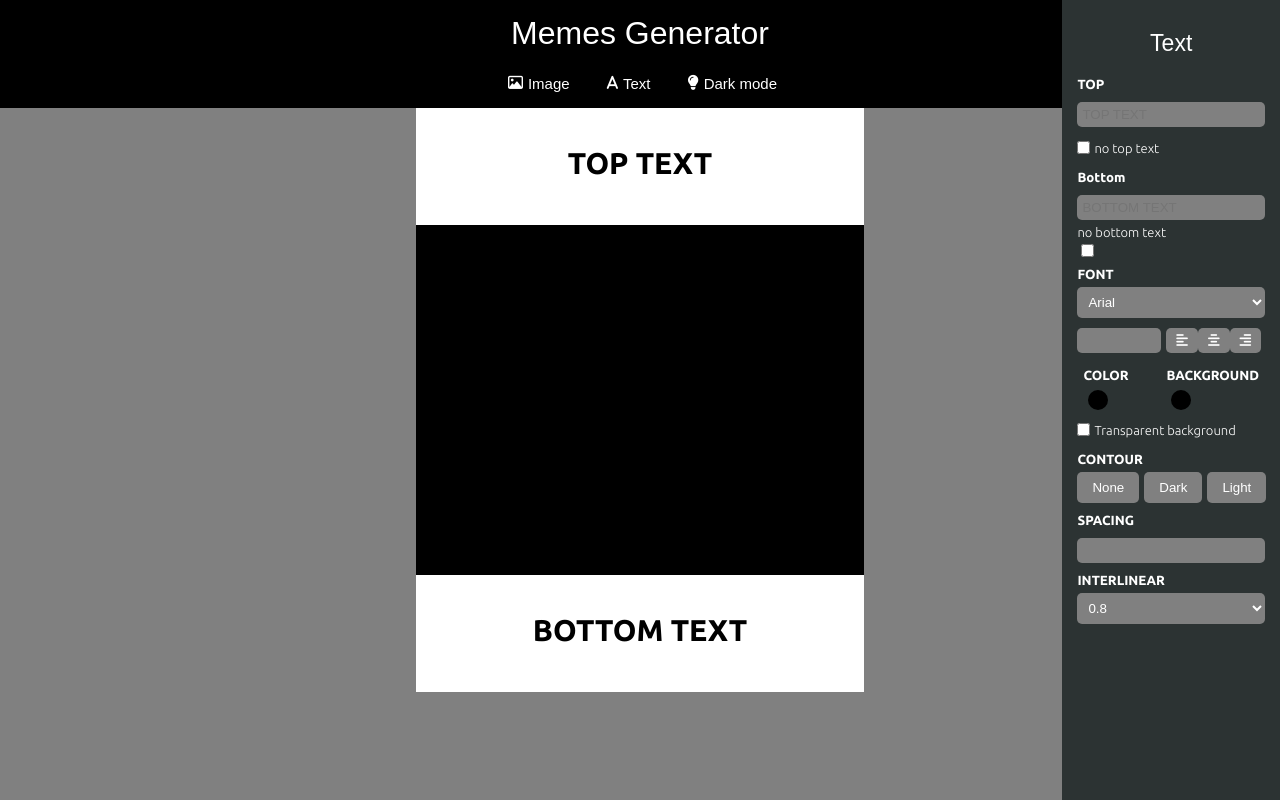
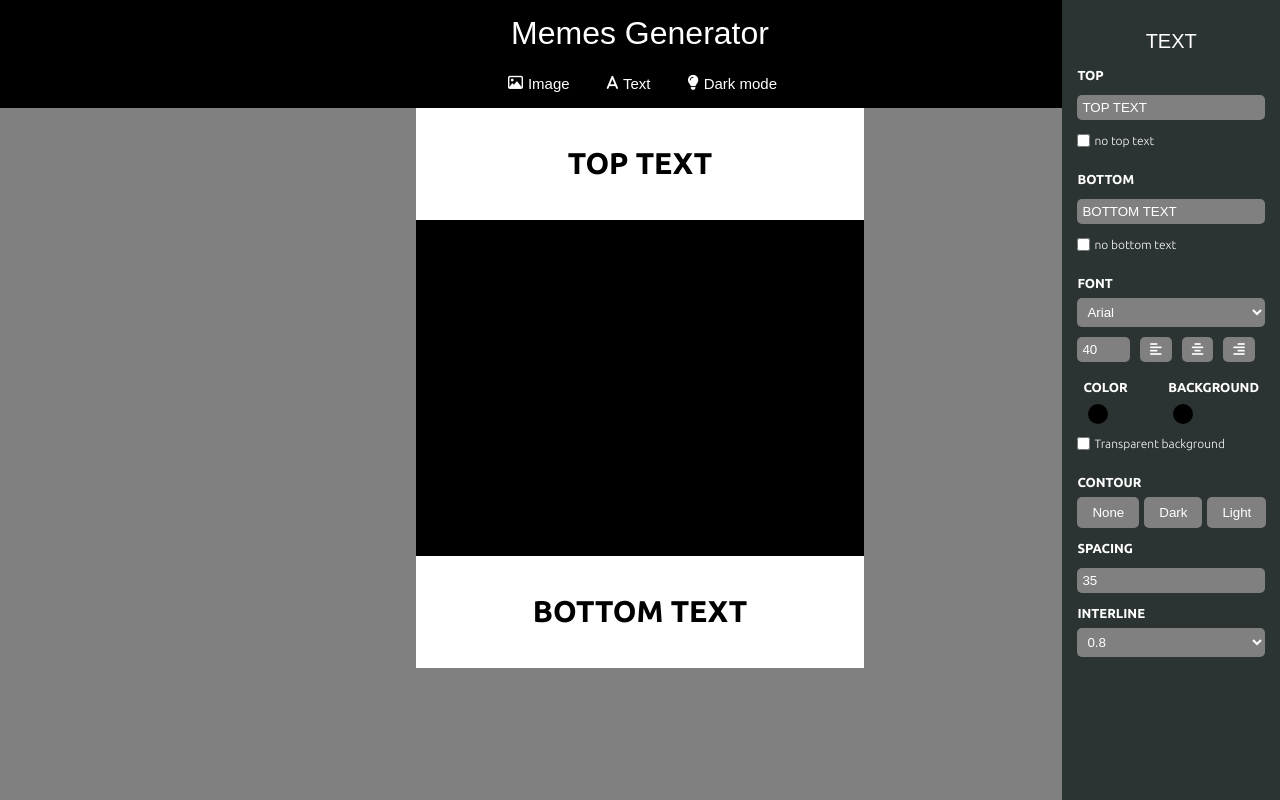
Before and after one commit to Angellysg/Memes-Generator, a plain HTML site: page index.html in a window 1280 px wide. Both pictures are taken after a click on the button "Text". Drawn offline with Linux system fonts and the light colour scheme; a web font is replaced by a local one.

Commit message:
function buttons image and text done

```diff
--- a/index.html
+++ b/index.html
@@ -9,187 +9,283 @@
     <link rel="preconnect" href="https://fonts.googleapis.com">
     <link rel="preconnect" href="https://fonts.gstatic.com" crossorigin>
     <link href="https://fonts.googleapis.com/css2?family=Belanosima:wght@400;600&family=Ubuntu:wght@300;700&display=swap" rel="stylesheet">
-
     <title>Memes Generator</title>
 </head>
 <body>
     <header>
-        <h1>Memes Generator</h1>
-
+        <!-- ----------#### HEADER ####---------- -->
+        <h1>
+            Memes Generator
+        </h1>
+        <!-- ----------#### BUTTONS NAV ####---------- -->
         <nav>
-
-        <button class="buttons" id="img-btn"><h2><i class="fa-regular fa-image"></i>Image</h2></button>
-
-        <button class="buttons" id="text-btn"><h2><i class="fa-solid fa-a"></i>Text</h2></button>
-
-        <button class="buttons" id="mode-btn"><h2><i class="fa-sharp fa-solid fa-lightbulb"></i>Dark mode</h2></button>
-
+        <button class="buttons" id="img-btn">
+            <i class="fa-regular fa-image"></i>
+                Image
+        </button>
+        <button class="buttons" id="text-btn">
+            <i class="fa-solid fa-a"></i>
+                Text
+        </button>
+        <button class="buttons" id="mode-btn">
+            <i class="fa-sharp fa-solid fa-lightbulb"></i>
+                Dark mode
+        </button>
         </nav>
-
     </header>
-
+        <!-- ----------#### CONTAINER MEME MAIN ####---------- -->
     <main class="main-container" id="main-container">
         <div class="meme-container" id="meme-container">
         <div class="meme-img" id="meme-img">
-            <h4 class="text-container top-text" id="top-text-container">TOP TEXT</h4>
-            <h4 class="text-container bottom-text" id="bottom-text-container">BOTTOM TEXT</h4>
+            <h4 class="text-container top-text" id="top-text-container">
+                TOP TEXT
+            </h4>
+            <h4 class="text-container bottom-text" id="bottom-text-container">
+                BOTTOM TEXT
+            </h4>
         </div>
         </div>
     </main>
-
-
-        <!-- ASIDE IMAGE -->
-
-    <aside class="aside-image" id="aside-img-container">
-
-        <h3>Image</h3>
-
-        <h5>URL</h5>
-        <input class="input-text" type="url" placeholder="url" id="url-input" >
-
-        <h5>BACKGROUND</h5>
-
+        <!-- ----------#### ASIDE IMAGE ####---------- -->
+    <aside class="aside" id="aside-img-container">
+        <h3>
+            IMAGE
+        </h3>
+        <h5>
+            URL
+        </h5>
+        <label for="url-input">
+        <input class="input-text" type="url" placeholder="URL" id="url-input" >
+        </label>
+        <h5>
+            BACKGROUND
+        </h5>
         <div class="background-filters">
         <div class="container-color">
         <input type="color" class="input-color" id="color-picker" />
         <p id="color-name" ></p>
         </div>
-
-        <select name="select" value="None" id="" >
-            <option value="none">None</option>
-            <option value="clarify">Clarify</option>
-            <option value="darken">Darken</option>
-            <option value="difference">Difference</option>
-            <option value="brightness">Brightness</option>
-            <option value="multiply">Multiply</option>
+        <select  name="select" value="None" id="" >
+            <option value="none">
+                None
+            </option>
+            <option value="clarify">
+                Clarify
+            </option>
+            <option value="darken">
+                Darken
+            </option>
+            <option value="difference">
+                Difference
+            </option>
+            <option value="brightness">
+                Brightness
+            </option>
+            <option value="multiply">
+                Multiply
+            </option>
         </select>
         </div>
-
-        <h5>FILTERS</h5>
-
-        <label for="">BRIGHT</label>
+        <h5>
+            FILTERS
+        </h5>
+        <label class="label-filters-input-img" for="bright-input">
+            BRIGHT
         <input type="range" min="0" max="1" value="1" step="0.1" id="bright-input">
-
-        <label for="">OPACITY</label>
+        </label>
+        <label class="label-filters-input-img" for="opacity-input">
+            OPACITY
         <input type="range" min="0" max="1" value="1" step="0.1" id="opacity-input">
-
-        <label for="">CONTRAST</label>
+        </label>
+        <label class="label-filters-input-img" for="contrast-input">
+            CONTRAST
         <input type="range" min="100%" max="1000%" value="100%" step="1%" id="contrast-input">
-
-        <label for="">BLUR</label>
+        </label>
+        <label class="label-filters-input-img" for="blur-input">
+            BLUR
         <input type="range" min="0px" max="10px" value="0px" step="0.1px" id="blur-input">
-
-        <label for="">GRAYSCALE</label>
+        </label>
+        <label class="label-filters-input-img" for="grayscale-input">
+            GRAYSCALE
         <input type="range" min="0%" max="100%" value="0%" step="1%" id="grayscale-input">
-
-        <label for="">SEPIA</label>
+        </label>
+        <label class="label-filters-input-img" for="sepia-input">
+            SEPIA
         <input type="range" min="0%" max="100%" value="0%" step="1%" id="sepia-input">
-
-        <label for="">HUE</label>
+        </label>
+        <label class="label-filters-input-img" for="hue-input">
+            HUE
         <input type="range" min="0deg" max="359deg" value="0deg" step="1deg" id="hue-input">
-
-        <label for="">SATURATION</label>
+        </label>
+        <label class="label-filters-input-img" for="saturation-input">
+            SATURATION
         <input type="range" min="100%" max="1000%" value="100%" step="10%" id="saturation-input">
-
-        <label for="">NEGATIVE</label>
+        </label>
+        <label class="label-filters-input-img" for="negative-input">
+            NEGATIVE
         <input type="range" min="0" max="1" value="1" step="0.1" id="negative-input">
-
-        <button class="reset">Reset Filters</button>
-
+        </label>
+        <button class="reset">
+            Reset Filters
+        </button>
     </aside>
-
-    <!-- ASIDE TEXT -->
-
-    <aside class="aside-text hidden" id="aside-text-container">
-        <h3>Text</h3>
-
-        <h5>TOP</h5>
+        <!-- ----------#### ASIDE TEXT ####---------- -->
+    <aside class="aside hidden" id="aside-text-container">
+        <h3>
+            TEXT
+        </h3>
+        <h5>
+            TOP
+        </h5>
+        <label for="top-text">
         <input class="input-text" type="text" name="" id="top-text" placeholder="TOP TEXT">
-
-        <div class="conrainer-no-top-text">
-        <label class="no-top-text" for=""><p>no top text</p></label>
-        <input class="no-top-text" type="checkbox" name="" id="">
+        </label>
+        <div class="container-no-top-text">
+        <label class="no-top-text" for="no-top-text">
+            <p>
+            no top text
+            </p>
+        <input class="no-top-text" type="checkbox" name="" id="no-top-text">
+        </label>
         </div>
-
-        <h5>Bottom</h5>
+        <h5>
+            BOTTOM
+        </h5>
+        <label for="bottom-text">
         <input class="input-text" type="text" name="" id="bottom-text" placeholder="BOTTOM TEXT">
-
+        </label>
         <div class="container-no-bottom-text">
-            <label class="no-bottom-text" for=""><p>no bottom text</p></label>
-            <input class="no-bottom-text" type="checkbox" name="" id="">
+            <label class="no-bottom-text" for="no-bottom-text">
+                <p>
+                    no bottom text
+                </p>
+            <input class="no-bottom-text" type="checkbox" name="" id="no-bottom-text">
+            </label>
         </div>
-
-        <h5>FONT</h5>
-        <select name="select" value="Arial" id="" >
-            <option value="Arial">Arial</option>
-            <option value="Arial Black">Arial Black </option>
-            <option value="American Typewriter">American Typewriter</option>
-            <option value="Andale Mono">Andale Mono</option>
-            <option value="Comic Sans MS">Comic Sans MS</option>
-            <option value="Helvetica">Helvetica</option>
-            <option value="Impact">Impact</option>
-            <option value="Verdana">Verdana</option>
-            <option value="Times New Roman">Times New Roman</option>
+        <h5>
+            FONT
+        </h5>
+        <select class="font-select" name="select" value="Arial" id="" >
+            <option value="Arial">
+                Arial
+            </option>
+            <option value="Arial Black">
+                Arial Black
+            </option>
+            <option value="American Typewriter">
+                American Typewriter
+            </option>
+            <option value="Andale Mono">
+                Andale Mono
+            </option>
+            <option value="Comic Sans MS">
+                Comic Sans MS
+            </option>
+            <option value="Helvetica">
+                Helvetica
+            </option>
+            <option value="Impact">
+                Impact
+            </option>
+            <option value="Verdana">
+                Verdana
+            </option>
+            <option value="Times New Roman">
+                Times New Roman
+            </option>
         </select>
-
         <div class="font-container">
-            <input class="number input-text" type="number" name="" id="">
-
+            <label for="">
+            <input class="number input-text" type="number" value="40" name="" id="">
+            </label>
         <div class="container-bottom-aling">
-            <button class="bottom-aling input-text"><i class="fa-solid fa-align-left"></i></button>
-            <button class="bottom-aling input-text"><i class="fa-solid fa-align-center"></i></button>
-            <button class="bottom-aling input-text"><i class="fa-solid fa-align-right"></i></button>
+            <button class="bottom-aling input-text">
+                <i class="fa-solid fa-align-left"></i>
+            </button>
+            <button class="bottom-aling input-text">
+                <i class="fa-solid fa-align-center"></i>
+            </button>
+            <button class="bottom-aling input-text">
+                <i class="fa-solid fa-align-right"></i>
+            </button>
         </div>
         </div>
-
         <div class="color-background">
-
-
             <div class="container-color-text">
                 <div class="title-color-text">
-                <h5>COLOR</h5>
+                <h5>
+                    COLOR
+                </h5>
                 </div>
+                <label for="input-color">
                 <input type="color" class="input-color " id="input-color" />
+                </label>
                 <p id="color-name" ></p>
                 </div>
-
-
             <div class="container-background-text">
                 <div class="title-color-text">
-                <h5>BACKGROUND</h5>
+                <h5>
+                    BACKGROUND
+                </h5>
                 </div>
+                <label for="input-color-background">
                 <input type="color" class="input-color" id="input-color-background" />
+                </label>
                 <p id="color-name"></p>
             </div>
         </div>
-
-        <div class="conrainer-no-bottom-text">
-            <label class="no-bottom-text" for=""><p>Transparent background</p></label>
+        <div class="container-no-bottom-text">
+            <label class="no-bottom-text" for="">
+                <p>
+                    Transparent background
+                </p>
             <input class="no-bottom-text" type="checkbox" name="" id="">
+            </label>
         </div>
-
-        <h5>CONTOUR</h5>
-
+        <h5>
+            CONTOUR
+        </h5>
         <div class="container-button-contour">
-        <button class="button-contour">None</button>
-        <button class="button-contour">Dark</button>
-        <button class="button-contour">Light</button>
+        <button class="button-contour">
+            None
+        </button>
+        <button class="button-contour">
+            Dark
+        </button>
+        <button class="button-contour">
+            Light
+        </button>
         </div>
-
-        <h5>SPACING</h5>
-        <input class="spacing " type="number" name="" id="">
-
-        <h5>INTERLINEAR</h5>
-        <select name="select" value="1.2" id="" >
-            <option value="0.8">0.8</option>
-            <option value="1">1</option>
-            <option value="1.2">1.2</option>
-            <option value="1.5">1.5</option>
-            <option value="2">2</option>
-            <option value="2.5">2.5</option>
+        <h5>
+            SPACING
+        </h5>
+        <label for="">
+        <input class="spacing " type="number" value="35" name="" id="">
+        </label>
+        <h5>
+            INTERLINE
+        </h5>
+        <select class="font-select" name="select" value="1.2" id="" >
+            <option value="0.8">
+                0.8
+            </option>
+            <option value="1">
+                1
+            </option>
+            <option value="1.2">
+                1.2
+            </option>
+            <option value="1.5">
+                1.5
+            </option>
+            <option value="2">
+                2
+            </option>
+            <option value="2.5">
+                2.5
+            </option>
         </select>
     </aside>
-
 <script src="script.js"></script>
 </body>
 </html>
--- a/script.js
+++ b/script.js
@@ -1,4 +1,4 @@
-//Asides //
+// Asides //
 
 const textButton = document.getElementById("text-btn");
 const imgButton = document.getElementById("img-btn");
@@ -19,23 +19,8 @@ const hideImgAside = () => {
 textButton.addEventListener("click" , () => hideImgAside());
 imgButton.addEventListener("click" , () => hideTextAside());
 
-/*function hideTextAside() {
-    imgAside.classList.add("hidden");
-    textAside.classList.remove("hidden");
-}
 
-const hideImgAside = () => {
-    imgAside.classList.remove("hidden");
-    textAside.classList.add("hidden");
-}
-
-textButton.addEventListener("click" , () => hideImgAside());
-imgButton.addEventListener("click" , () => hideTextAside())*/
-
-///////////////////////////////////////////////////////////////////
-
-
-//Text up and Text Bottom//
+// Text up and Text Bottom //
 const textTop = document.getElementById("top-text-container");
 const textBottom = document.getElementById("bottom-text-container");
 const inputTextTop = document.getElementById("top-text")
@@ -50,7 +35,7 @@ inputTextBottom.addEventListener("input" , () => {
 })
 
 
-//Meme Image Container//
+// Meme Image Container //
 const inputUrl = document.getElementById("url-input");
 const imgContainer = document.getElementById("meme-img");
 
@@ -61,7 +46,7 @@ inputUrl.addEventListener( "input" , () => {
 // input background text color//
 
 const inputColor = document.getElementById("input-color")
-//let colors;
+let colors;
 
 inputColor.addEventListener("input" , () => {
     textTop.style.color = `${inputColor.value}`
--- a/style.css
+++ b/style.css
@@ -8,10 +8,6 @@ body{
     background-color: grey;
 }
 
-.hidden {
-    display: none;
-}
-
 header{
     display: flex;
     flex-direction: column;
@@ -19,7 +15,6 @@ header{
     align-items: center;
     background-color: black;
     color: white;
-
 }
 
 h1{
@@ -29,15 +24,27 @@ h1{
     padding: 15px 0px;
 }
 
+
 nav{
     display: flex ;
     align-items: center;
     margin-bottom: 8px;
-
 }
 
-button , input , select {
-    outline: gray;
+input{
+    margin: 5px 0px;
+}
+
+input::placeholder {
+    color: white;
+}
+
+input:focus , select:focus{
+    outline: silver;
+}
+
+.hidden{
+    display: none;
 }
 
 .buttons{
@@ -50,21 +57,7 @@ button , input , select {
     margin: 0px 8px;
     background-color: black;
     border: none;
-}
-
-
-h2{
-    display: flex;
-    font-family: 'Belanosima', sans-serif;
-    font-weight: lighter;
-    font-size: 15px;
     color: white;
-}
-
-
-.fa-image, .fa-a , .fa-lightbulb {
-    margin: 0px 5px;
-    font-size: 15px;
 }
 
 .buttons:hover{
@@ -73,7 +66,13 @@ h2{
     border-radius: 4px;
 }
 
-/*MAIN CONTAINER*/
+.fa-image, .fa-a , .fa-lightbulb {
+    margin: 0px 5px;
+    font-size: 15px;
+}
+
+
+/* MAIN CONTAINER */
 
 .main-container {
     display: flex;
@@ -81,19 +80,19 @@ h2{
     background-color:grey;
 }
 
-
 .meme-container {
-    height: 73vh;
+    height: 70vh;
     width: 35%;
     display: flex;
     flex-direction: column;
     justify-content: center;
+
 }
 
 .meme-img {
     width: 100%;
-    height: 100%;
     display: flex;
+    flex-grow: 1;
     flex-direction: column;
     justify-content: space-between;
     background-color: black;
@@ -117,18 +116,12 @@ h2{
     text-align: center;
 }
 
-/*MAIN CONTAINER*/
+/* MAIN CONTAINER */
 
-
-/*Aside image*/
-
-.aside-image{
+.aside{
     width: 17%;
     height: 100%;
     background-color: #2C3333;
-    display: flex;
-    flex-direction: column;
-    justify-content: flex-start;
     padding: 30px 15px;
     overflow: auto;
     position: fixed;
@@ -136,13 +129,14 @@ h2{
     right: 0;
 }
 
+/* ASIDE IMAGE */
 
 h3{
     display: flex;
     color: white;
     justify-content: center;
     font-family: 'Belanosima', sans-serif;
-    font-size: 23px;
+    font-size: 20px;
     font-weight: lighter;
     align-items: center;
     margin-bottom: 15px;
@@ -151,21 +145,20 @@ h3{
 h5{
     color: white;
     font-family: 'Ubuntu', sans-serif;
-    font-size: 18;
-    margin: 5px 0px;
+    font-size: 13px;
+    margin: 8px 0px;
 
 }
 
-label{
+.label-filters-input-img{
+    display: flex;
+    flex-direction: column;
+    width: 100%;
     font-family: 'Ubuntu', sans-serif;
-    font-size: 13px;
-    color: white;;
+    font-size: 12px;
+    color: white;
+    margin: 5px;
 }
-
-input{
-    margin: 5px 0px;
-}
-
 
 
 .input-color {
@@ -211,7 +204,6 @@ select{
 input[type=range]{
     accent-color: grey;
     border-radius: 5px;
-
 }
 
 option {
@@ -234,42 +226,38 @@ option {
     background-color: rgb(149, 145, 145);
 }
 
+/* ASIDE TEXT */
 
-/*Aside Text*/
-
-.aside-text{
-    width: 17%;
-    height: 100%;
-    background-color: #2C3333;
+.container-no-top-text , .container-no-bottom-text{
     display: flex;
-    flex-direction: column;
-    justify-content: flex-start;
-    padding: 30px 15px;
-    overflow: auto;
-    position: fixed;
-    top: 0;
-    right: 0;
+    margin-top: 4px;
+    margin-bottom: 20px;
 }
 
-.conrainer-no-top-text , .conrainer-no-bottom-text{
+.no-top-text , .no-bottom-text{
     display: flex;
     flex-direction: row-reverse;
     justify-content: start;
     align-items: center;
-    margin-top: 4px;
-    margin-bottom: 6px;
-}
-
-.no-top-text , .no-bottom-text{
     margin-right: 4px;
+    color: white;
+    font-weight: lighter;
+    font-family: 'Ubuntu', sans-serif;
+    font-size: 12px;
 }
 
 .input-text{
+    width: 100%;
     padding: 5px;
     border-radius: 5px;
     background-color: grey;
     color: white;
     border: none;
+}
+
+.font-select{
+    width: 100%;
+    padding: 6px;
 }
 
 .font-container{
@@ -278,29 +266,19 @@ option {
     margin: 5px 0px;
     justify-content: space-between;
     align-items: center;
-
-
-}
-
-.number{
-    display: flex;
-    width: 50%;
-    justify-content: space-between;
-    align-items: center;
-
 }
 
 .container-bottom-aling{
     display: flex;
-    width: 50%;
+    width: 80%;
     justify-content: space-around;
     align-items: center;
     margin: 5px;
-
 }
 
 .bottom-aling{
     padding: 5px 10px;
+    margin: 0px 5px;
 }
 
 .bottom-aling:hover{
```
